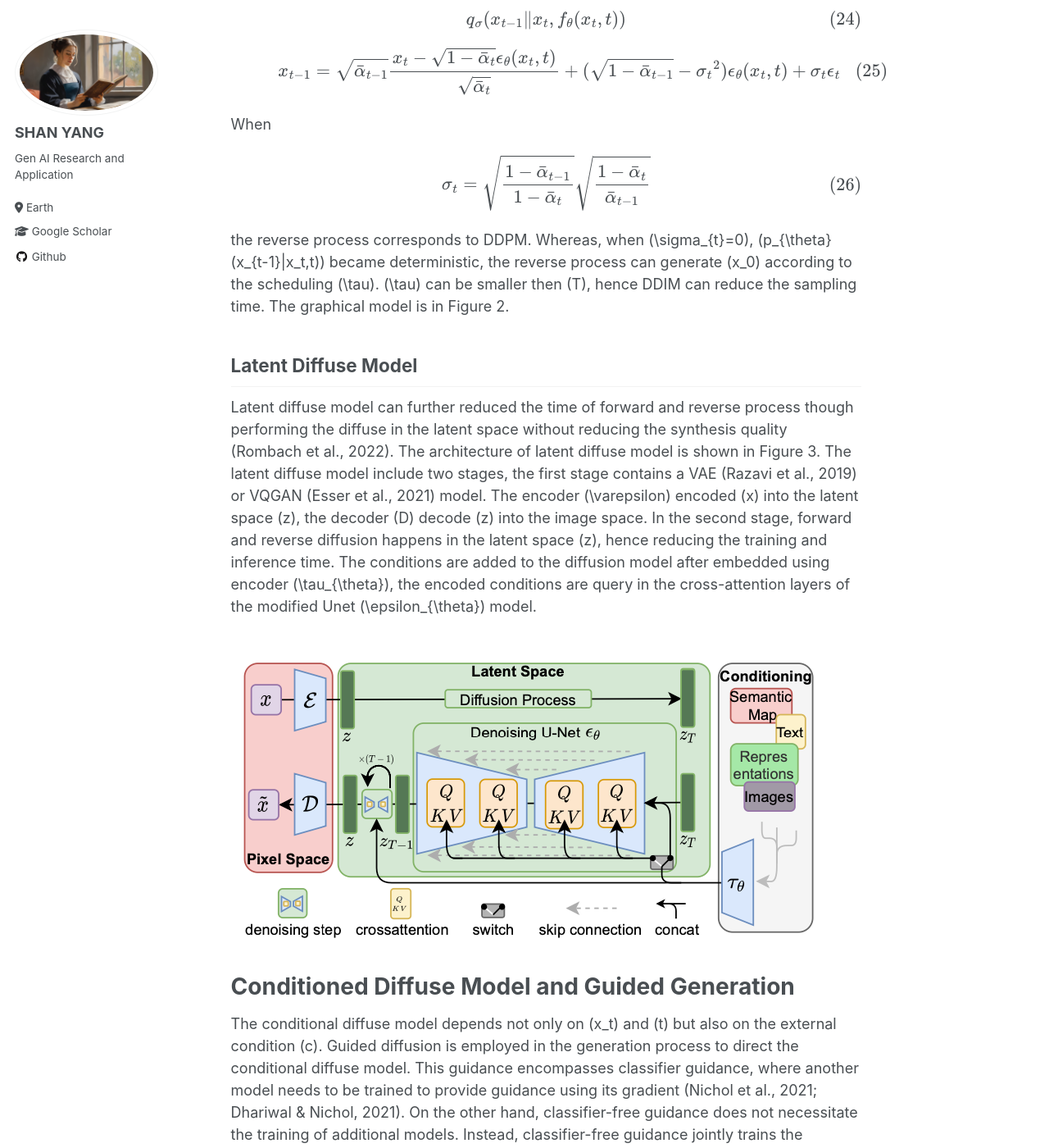
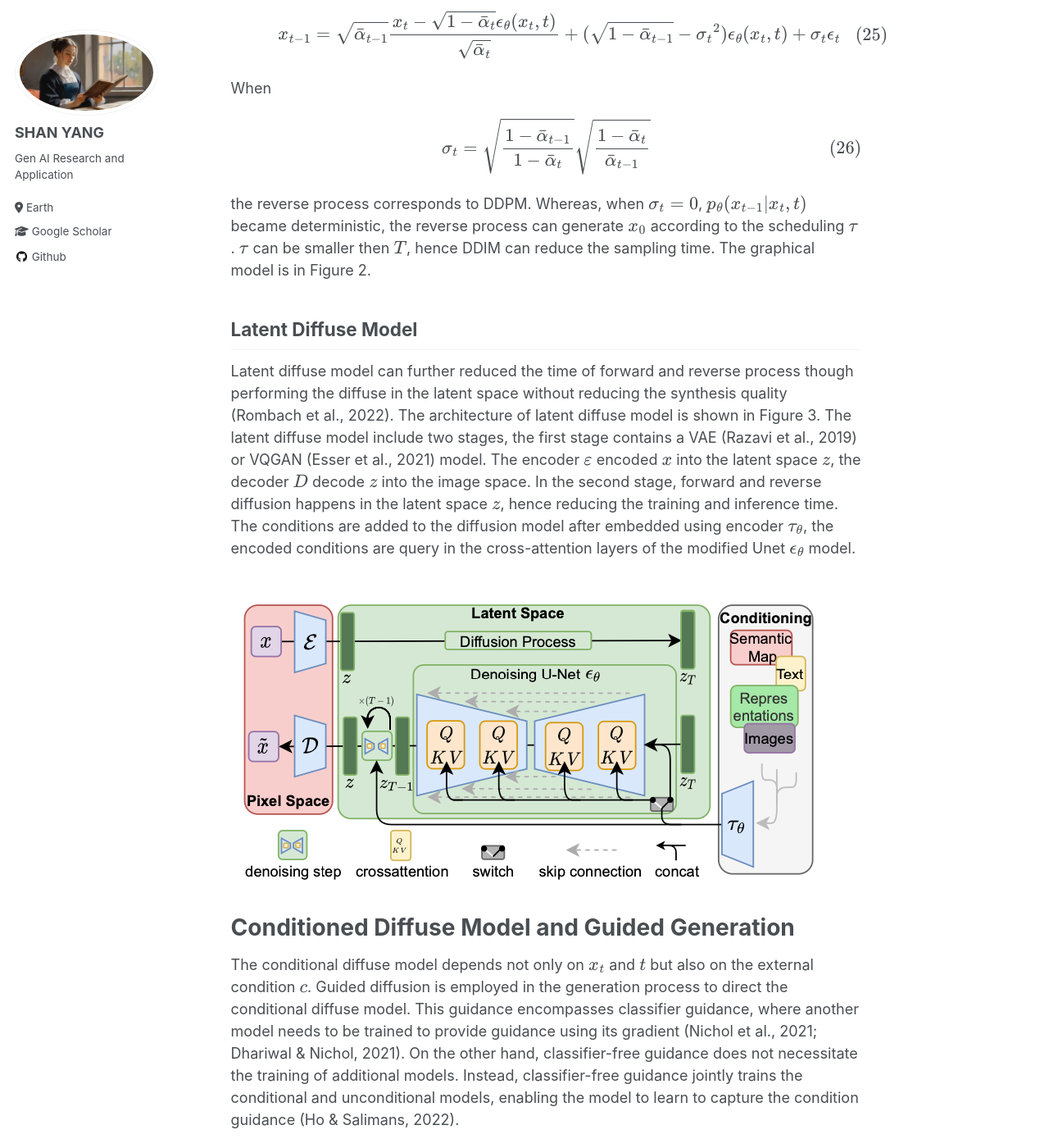
Before and after one commit to syang-lab/homepage, a Jekyll site: the page built from _posts/2024-02-14-Diffuse-Model-Blog-Series1.md, in a window 1280 px wide and 1400 px high, scrolled down 5307 px. Shown: the whole window at 82% size. Built offline with Jekyll 4.4.1, drawn with Linux system fonts in a browser that asks for light colours; some of the changed text lies outside the part shown.

Commit message:
Update 2024-02-14-Diffuse-Model-Blog-Series1.md

```diff
--- a/_posts/2024-02-14-Diffuse-Model-Blog-Series1.md
+++ b/_posts/2024-02-14-Diffuse-Model-Blog-Series1.md
@@ -26,24 +26,24 @@ Mathematically, the reverse process employs Markov processes, stochastic differe
 # Diffuse Models
 ## Denoising Diffusion Probabilistic Models--DDPM
 
-The denoising probabilistic diffusion model (DDPM) (Ho et al., 2020) is one the pioneers of the diffuse model, for which the forward and reverse process are shown in Figure 1. In the forward process \(q(x_t|x_{t-1})\), noise is intentionally introduced into the original image \(x_0\), until the image becomes random noise \(x_T\). Conversely, in the reverse process \(p_{\theta}(x_{t-1}\|x_t)\), noise is systematically removed from the noisy image \(x_T\), and ultimately restoring the original image.
+The denoising probabilistic diffusion model (DDPM) (Ho et al., 2020) is one the pioneers of the diffuse model, for which the forward and reverse process are shown in Figure 1. In the forward process \\(q(x_t|x_{t-1})\\), noise is intentionally introduced into the original image \\(x_0\\), until the image becomes random noise \\(x_T\\). Conversely, in the reverse process \\(p_{\theta}(x_{t-1}\|x_t)\\), noise is systematically removed from the noisy image \\(x_T\\), and ultimately restoring the original image.
 
-<img src="/files/diffuse/Fig1-DDPM.png" class="img-responsive" alt=""> </div>
-<img src="/images/500x300.png" class="img-responsive" alt=""> </div>
+<img src="/files/diffuse/Fig1-DDPM.png" class="img-responsive" alt="">
+<img src="/images/500x300.png" class="img-responsive" alt="">
 
-**Forward Process**: the probability \(q(x_{1:T}\|x_0)\) of obtaining \(x_T\) from the original image \(x_0\) is product of \(q(x_t|x_{t-1})\)
+**Forward Process**: the probability \\(q(x_{1:T}\|x_0)\\) of obtaining \\(x_T\\) from the original image \\(x_0\\) is product of \\(q(x_t|x_{t-1})\\)
 
 $$q(x_{1:T}|x_0)=\prod_{t=1}^{T} q(x_t\|x_{t-1}) \tag{2} $$
 
-\(q(x_t|x_{t-1})\) follows normal distribution:
+\\(q(x_t|x_{t-1})\\) follows normal distribution:
 
 $$q(x_t\|x_{t-1})=N(x_t;\sqrt{1-\beta_t}x_{t-1},\beta_tI) \tag{3} $$
 
-\(\beta_t\) is diffusion rate scheduler, which controls the scale of the random noise. Expand Equation (3)
+\\(\beta_t\\) is diffusion rate scheduler, which controls the scale of the random noise. Expand Equation (3)
 
 $$x_t=\sqrt{1-\beta_t}x_{t-1}+\sqrt{\beta_t}*\epsilon \tag{4} $$
 
-in which \(\epsilon \sim N(0,I)\). In this distribution $N(0,I)$ the mean is zero and standard deviation being \(I\), and \(I\) is an identity matrix. Without going through every single \(q(x_t|x_{t-1})\), the short cut to calculate \(x_t\) from \(x_0\) is as follows:
+in which \\(\epsilon \sim N(0,I)\\). In this distribution \\((N(0,I)\\) the mean is zero and standard deviation being \\(I\\), and \\(I\\) is an identity matrix. Without going through every single \\(q(x_t|x_{t-1})\\), the short cut to calculate \\(x_t\\) from \\(x_0\\) is as follows:
 
 $$q(x_{1:T}|x_0)=N(x_t;\sqrt{\bar{\alpha_t}},(1-\bar{\alpha_t})I) \tag{5} $$
 
@@ -51,13 +51,13 @@ which further simplified to the following equation
 
 $$x_t=\sqrt{\bar{\alpha_t}}x_0+\sqrt{1-\bar{\alpha_t}}\epsilon \tag{6} $$
 
-in the equations \(\alpha_t=1-\beta_t\) and \(\bar{\alpha_t}=\prod_{s=1}\alpha_s\). Therefore without need to calculate \(x_t\) in every single step between 0 and \(T\), the equation above can calculate \(x_t\) in a single step.
+in the equations \\(\alpha_t=1-\beta_t\\) and \\(\bar{\alpha_t}=\prod_{s=1}\alpha_s\\). Therefore without need to calculate \\(x_t\\) in every single step between 0 and \\(T\\), the equation above can calculate \\(x_t\\) in a single step.
 
-In the forward process, the conditional probability function \(q(x_{t-1}\|x_t,x_0)\):
+In the forward process, the conditional probability function \\(q(x_{t-1}\|x_t,x_0)\\):
 
 $$q(x_{t-1}|x_t,x_0)=N(x_{t-1};\hat{\mu}_t(x_t,x_0),\hat{\beta}_tI) \tag{7} $$
 
-in which the mean \(\hat{\mu}_t\) follows
+in which the mean \\(\hat{\mu}_t\\) follows
 
 $$\hat\mu_t(x_t,x_0)=\frac{\sqrt{\bar\alpha_{t-1}}\beta_t}{1-\bar\alpha_t}x_0+\frac{\sqrt{\alpha_{t-1}}(1-\bar\alpha_{t-1})}{1-\bar\alpha_t}x_t \tag{8} $$
 
@@ -66,11 +66,11 @@ and
 $$\hat{\beta_t}=\frac{1-\bar{\alpha}_{t-1}}{1-\bar{\alpha}_t}\beta_t \tag{9} $$
 
 
-**Reverse Process**: for the reverse process, the probability \(p_\theta(x_{0:T})\) from \(x_T\) to \(x_0\) can be expand:
+**Reverse Process**: for the reverse process, the probability \\(p_\theta(x_{0:T})\\) from \\(x_T\\) to \\(x_0\\) can be expand:
 
 $$p_{\theta}(x_{0:T})=p(x_{T})\prod_{t=1}^{T}p_{\theta}(x_{t-1}|x_{t}) \tag{10} $$
 
-\(p(x_{T})\) follows normal distribution \(N(x_T;0,I)\). \(p_{\theta}(x_{t-1}\|x_{t})\) follows the distribution
+\\(p(x_{T})\\) follows normal distribution \\(N(x_T;0,I)\\). \\(p_{\theta}(x_{t-1}\|x_{t})\\) follows the distribution
 
 $$p_{\theta}(x_{t-1}|x_{t})=N(x_{t-1};\mu_{\theta}(x_{t},t),\Sigma_{\theta}(x_t,t)) \tag{11} $$
 
@@ -80,10 +80,10 @@ therefore Equation (11) becomes
 
 $$p_{\theta}(x_{t-1}|x_{t})=N(x_{t-1};\mu_{\theta}(x_{t},t),\sigma_{t}^{2}I) \tag{13} $$
 
-and \(\sigma_{t}^{2}$ can be ${\beta}_t$ or ${\tilde\beta}_t\).
+and \\(\sigma_{t}^{2}$ can be ${\beta}_t$ or ${\tilde\beta}_t\\).
 
 
-The cost function should be able to lower log-likelihood, when the generated data belonging to the same distribution as the original data. Then, the cost function is simplified to calculate the lower bond (VLB) of log-likelihood: \(L_{VLB}=L_{0}+...L_{t-1}+...L_{T}$, $L_{T}\) is constant and it turns out better results are obtained without \(L_{0}\) term. Therefore, the only term left is \(L_{t}\):
+The cost function should be able to lower log-likelihood, when the generated data belonging to the same distribution as the original data. Then, the cost function is simplified to calculate the lower bond (VLB) of log-likelihood: \\(L_{VLB}=L_{0}+...L_{t-1}+...L_{T}$, $L_{T}\\) is constant and it turns out better results are obtained without \\(L_{0}\\) term. Therefore, the only term left is \\(L_{t}\\):
 
 $$L_{vlb}=D_{kl}(q(x_{t-1}|x_t,x_0),p_{\theta}(x_{t-1}|x_{t})) \tag{14} $$
 
@@ -91,7 +91,7 @@ insert Equation (7) and equation Equation (11) in to equation Equation (14):
 
 $$L_{t-1}=E_q[\frac{1}{\sigma_t^{2}}||\hat\mu_t(x_t,x_0)-\mu_{\theta}(x_t,t)||^2] \tag{15} $$
 
-There are three options from here for parameterize: 1. predict \(x_0\) directly 2. predict \(\mu_{\theta}\) 3. predict noise \(\epsilon_{\theta}\). DDPM chose to predict \(\epsilon_{\theta}\) through the following parameterize function:
+There are three options from here for parameterize: 1. predict \\(x_0\\) directly 2. predict \\(\mu_{\theta}\\) 3. predict noise \\(\epsilon_{\theta}\\). DDPM chose to predict \\(\epsilon_{\theta}\\) through the following parameterize function:
 
 $$\mu_{\theta}=\hat\mu_t(x_t,x_0)=\frac{1}{\sqrt{\alpha_t}}(x_t-\frac{\beta_t}{1-\bar\alpha_t}\epsilon_{\theta}(x_t,t)) \tag{16} $$
 
@@ -99,7 +99,7 @@ therefore
 
 $$x_{t-1}=\frac{1}{\sqrt{\alpha_t}}(x_t-\frac{\beta_t}{1-\bar{\alpha_t}}\epsilon_{\theta}(x_t,t))+\sigma_{t}z \tag{17} $$
 
-in which \(z \sim N(0,I)\). The resulting loss function becomes
+in which \\(z \sim N(0,I)\\). The resulting loss function becomes
 
 $$L_{simple}(\theta)=E_{\tau,x_0,\epsilon}[||\epsilon-\epsilon_{\theta}(x_t,t)||^2] \tag{18} $$
 
@@ -118,13 +118,13 @@ $$q_{\sigma}(x_t|x_{t-1})=N(x_t;\sqrt{1-\beta_t}x_{t-1},\beta_tI) \tag{20} $$
 
 $$x_t=\sqrt{1-\beta_t}x_{t-1}+\sqrt{\beta_t}*\epsilon \tag{21} $$
 
-in which \(\epsilon \sim N(0,I)\).
+in which \\(\epsilon \sim N(0,I)\\).
 
 $$q_{\sigma}(x_{t-1}|x_t,x_0)=N(\sqrt{\bar\alpha_{t-1}}x_0+\sqrt{1-\bar\alpha_{t-1}-\sigma_t^2}\frac{x_t-\sqrt{\bar\alpha_t}x_0}{\sqrt{1-\alpha_t}},\sigma_t^2 I) \tag{22} $$
 
-When \(\sigma_{t}=0\), the generative process is DDIM, which is a deterministic probabilistic process and \(q_{\sigma}(x_t\|x_0)\) becomes fixed matrix.
+When \\(\sigma_{t}=0\\), the generative process is DDIM, which is a deterministic probabilistic process and \\(q_{\sigma}(x_t\|x_0)\\) becomes fixed matrix.
 
-**Reverse Process**: \(p(x_T)\sim N(0,I)\) and
+**Reverse Process**: \\(p(x_T)\sim N(0,I)\\) and
 
 $$f_{\theta}(x_t,t)=\frac{x_t-\sqrt{1-\bar\alpha_t}\epsilon_{\theta}(x_t,t)}{\sqrt{\bar\alpha_t}} \tag{23} $$
 
@@ -140,33 +140,33 @@ When
 
 $$\sigma_t=\sqrt{\frac{1-\bar\alpha_{t-1}}{1-\bar\alpha_t}}\sqrt{\frac{1-\bar\alpha_t}{\bar\alpha_{t-1}}} \tag{26} $$
 
-the reverse process corresponds to DDPM. Whereas, when \(\sigma_{t}=0\), \(p_{\theta}(x_{t-1}\|x_t,t)\) became deterministic, the reverse process can generate \(x_0\) according to the scheduling \(\tau\). \(\tau\) can be smaller then \(T\), hence DDIM can reduce the sampling time. The graphical model is in Figure 2.
+the reverse process corresponds to DDPM. Whereas, when \\(\sigma_{t}=0\\), \\(p_{\theta}(x_{t-1}\|x_t,t)\\) became deterministic, the reverse process can generate \\(x_0\\) according to the scheduling \\(\tau\\). \\(\tau\\) can be smaller then \\(T\\), hence DDIM can reduce the sampling time. The graphical model is in Figure 2.
 
 ## Latent Diffuse Model
-Latent diffuse model can further reduced the time of forward and reverse process though performing the diffuse in the latent space without reducing the synthesis quality (Rombach et al., 2022). The architecture of latent diffuse model is shown in Figure 3. The latent diffuse model include two stages, the first stage contains a VAE (Razavi et al., 2019) or VQGAN  (Esser et al., 2021) model. The encoder \(\varepsilon\) encoded \(x\) into the latent space \(z\), the decoder \(D\) decode \(z\) into the image space. In the second stage, forward and reverse diffusion happens in the latent space \(z\),  hence reducing the training and inference time. The conditions are added to the diffusion model after embedded using encoder \(\tau_{\theta}\), the encoded conditions are query in the cross-attention layers of the modified Unet \(\epsilon_{\theta}\) model.
+Latent diffuse model can further reduced the time of forward and reverse process though performing the diffuse in the latent space without reducing the synthesis quality (Rombach et al., 2022). The architecture of latent diffuse model is shown in Figure 3. The latent diffuse model include two stages, the first stage contains a VAE (Razavi et al., 2019) or VQGAN  (Esser et al., 2021) model. The encoder \\(\varepsilon\\) encoded \\(x\\) into the latent space \\(z\\), the decoder \\(D\\) decode \\(z\\) into the image space. In the second stage, forward and reverse diffusion happens in the latent space \\(z\\),  hence reducing the training and inference time. The conditions are added to the diffusion model after embedded using encoder \\(\tau_{\theta}\\), the encoded conditions are query in the cross-attention layers of the modified Unet \\(\epsilon_{\theta}\\) model.
 
 <img src="/files/diffuse/Fig3-LD.png" alt="The architecture of latent diffuse model (Rombach et al., 2022)">
 
 # Conditioned Diffuse Model and Guided Generation
-The conditional diffuse model depends not only on \(x_t\) and \(t\) but also on the external condition \(c\).  Guided diffusion is employed in the generation process to direct the conditional diffuse model. This guidance encompasses classifier guidance, where another model needs to be trained to provide guidance using its gradient (Nichol et al., 2021; Dhariwal & Nichol, 2021). On the other hand, classifier-free guidance does not necessitate the training of additional models. Instead, classifier-free guidance jointly trains the conditional and unconditional models, enabling the model to learn to capture the condition guidance (Ho & Salimans, 2022).
+The conditional diffuse model depends not only on \\(x_t\\) and \\(t\\) but also on the external condition \\(c\\).  Guided diffusion is employed in the generation process to direct the conditional diffuse model. This guidance encompasses classifier guidance, where another model needs to be trained to provide guidance using its gradient (Nichol et al., 2021; Dhariwal & Nichol, 2021). On the other hand, classifier-free guidance does not necessitate the training of additional models. Instead, classifier-free guidance jointly trains the conditional and unconditional models, enabling the model to learn to capture the condition guidance (Ho & Salimans, 2022).
 
 
 ## Classier Guidance
 In the classifier-guided diffuse model (Dhariwal & Nichol, 2021), an additional classifier model
-\(p_{\phi}\) needs to be trained to guide the generation process. Specifically, the derivative of the log probability is injected into the reverse process to guide generation. The following equation demonstrates the modification of the reverse process of the DDPM model:
+\\(p_{\phi}\\) needs to be trained to guide the generation process. Specifically, the derivative of the log probability is injected into the reverse process to guide generation. The following equation demonstrates the modification of the reverse process of the DDPM model:
 $$x_{t-1} \sim N(\mu_t+s\nabla_{x_t} log p_{\phi}(c|x_t),\Sigma_t) \tag{27} $$
-in which s is the scaling factor that controls the strength of guidance and \(log p_{\phi}(c|x_t)\) is log probability of classifier model. Meanwhile, the reverse process of DDIM follow the equations below:
+in which s is the scaling factor that controls the strength of guidance and \\(log p_{\phi}(c|x_t)\\) is log probability of classifier model. Meanwhile, the reverse process of DDIM follow the equations below:
 
 $$\hat\epsilon=\epsilon(x_t)-\sqrt{1-\bar\alpha_t}\nabla_{x_t}logp_{\phi}(c|x_t) \tag{28} $$
 
 $$x_{t-1}=\sqrt{\bar\alpha_{t-1}}(\frac{x_t-\sqrt{1-\bar\alpha_t}\hat\varepsilon}{\bar\alpha_t})+\sqrt{1-\bar\alpha_{t-1}}\hat{\varepsilon} \tag{29} $$
 
 ## Classifier-Free Guidance
-In the classifier-free guidance process (Ho & Salimans, 2022), there is no need to train an additional model. Instead, the conditional and unconditional diffuse models are jointly trained. The condition $c$ will be randomly replaced with \(\emptyset\) during training, with the noise model following the equation below
+In the classifier-free guidance process (Ho & Salimans, 2022), there is no need to train an additional model. Instead, the conditional and unconditional diffuse models are jointly trained. The condition $c$ will be randomly replaced with \\(\emptyset\\) during training, with the noise model following the equation below
 
 $$\bar\epsilon_{\theta}(x_t|c)=\epsilon_{\theta}(x_t|\emptyset)+s(\epsilon_{\theta}(x_t|c)-\epsilon_{\theta}(x_t|\emptyset)) \tag{30} $$
 
-in which \(s\) is the guidance scale. The classifier-free guidance guides the generation process by leveraging the disparity between conditional generation and unconditional generation outcomes.
+in which \\(s\\) is the guidance scale. The classifier-free guidance guides the generation process by leveraging the disparity between conditional generation and unconditional generation outcomes.
 
 
 ## References
```
